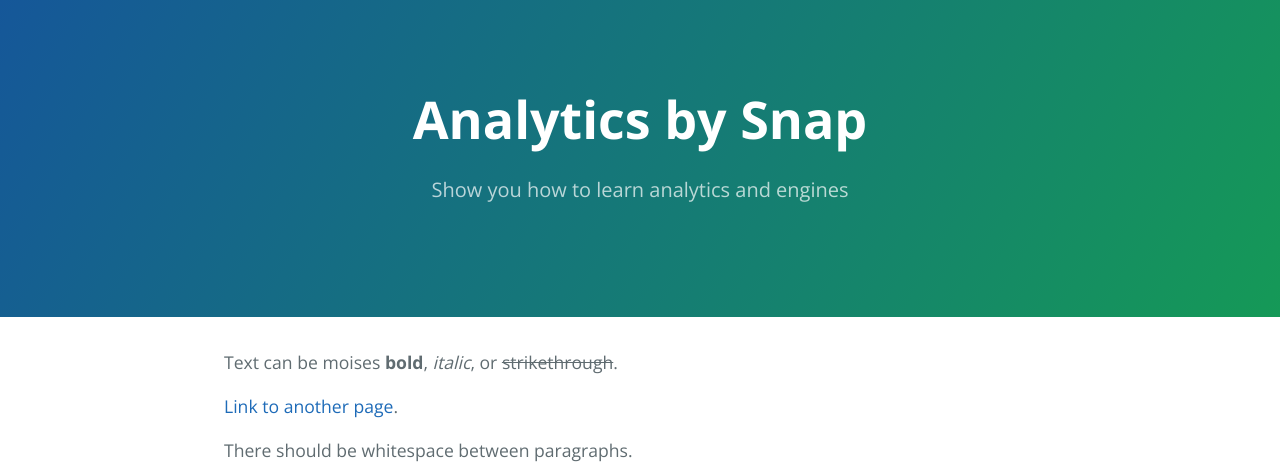
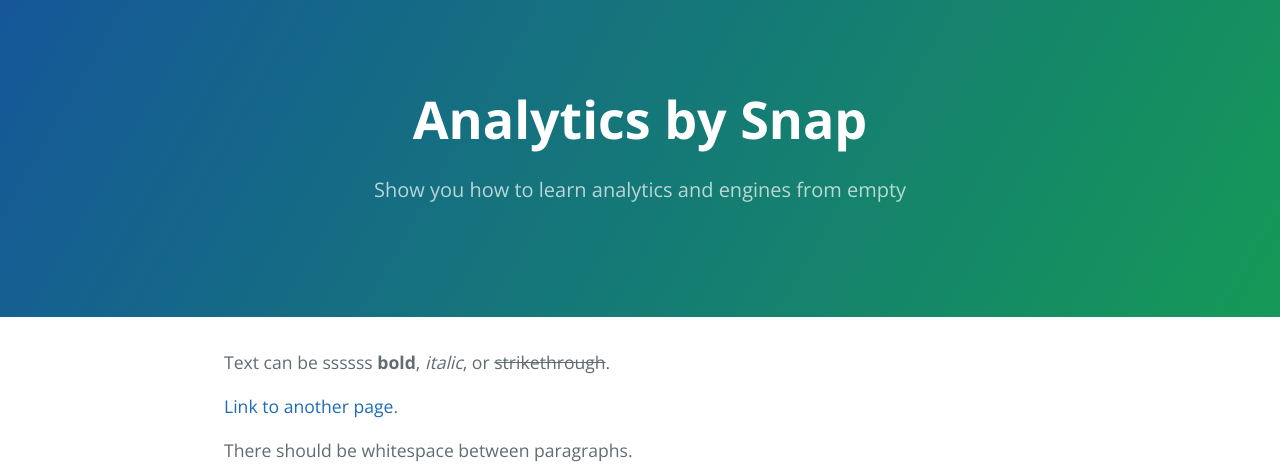
Before and after one commit to moisesosorio/mob_web, a Jekyll site: the page built from index.md, in a window 1280 px wide and 1400 px high. Shown: the top 464 px of the window. Built offline with Jekyll 4.4.1, drawn with Linux system fonts in a browser that asks for light colours; comment, search, counter and statistics services are not loaded.

Commit message:
version con titulo

```diff
--- a/_config.yml
+++ b/_config.yml
@@ -1,5 +1,6 @@
 title: Analytics by Snap
-description: Show you how to learn analytics and engines
+description: Show you how to learn analytics and engines from empty
+linkedin: https://pe.linkedin.com/in/moises-osorio-a5967872
 show_downloads: false
-google_analytics: https://pe.linkedin.com/in/moises-osorio-a5967872
+google_analytics:
 theme: jekyll-theme-cayman
--- a/index.md
+++ b/index.md
@@ -2,7 +2,7 @@
 layout: default
 ---
 
-Text can be moises **bold**, _italic_, or ~~strikethrough~~.
+Text can be ssssss **bold**, _italic_, or ~~strikethrough~~.
 
 [Link to another page](./another-page.html).
 
```
Also changed, not shown: other parts of index.md (+6 -6 lines).
